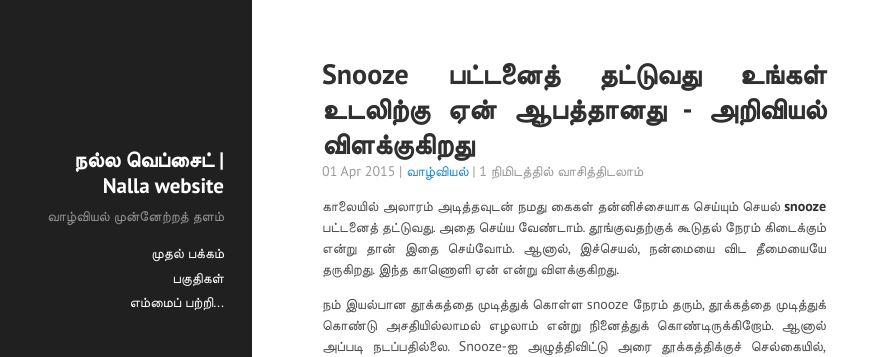
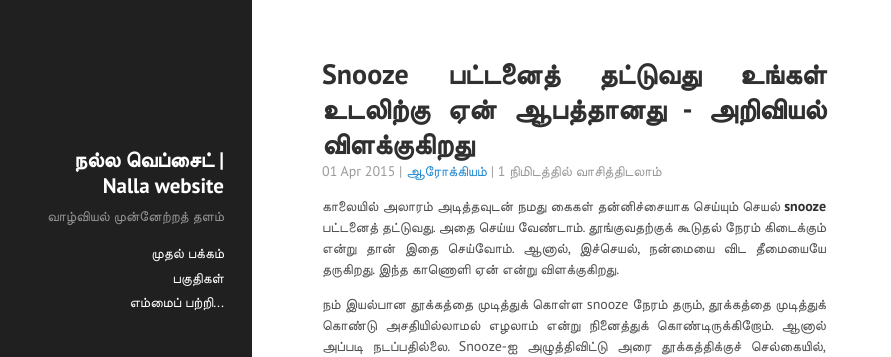
Before and after one commit to jenokarthic/nallawebsite, a Jekyll site: the page built from _posts/2015-4-1-dont-hit-snooze.md, in a window 1280 px wide. Shown: the top 357 px of the page, without its empty margins (0-891 px from the left). Built offline with Jekyll 4.4.1, drawn with Linux system fonts in a browser that asks for light colours; Markdown is read by kramdown in place of the engine named in the settings; comment, search, counter and statistics services are not loaded.

Commit message:
Post changes

```diff
--- a/_data/tags.yml
+++ b/_data/tags.yml
@@ -15,3 +15,6 @@
 
 - slug: பொது
   name: பொது
+
+- slug: ஆரோக்கியம்
+  name: ஆரோக்கியம்
--- a/_posts/2015-4-1-dont-hit-snooze.md
+++ b/_posts/2015-4-1-dont-hit-snooze.md
@@ -1,7 +1,7 @@
 ---
 layout: post
 title: Snooze பட்டனைத் தட்டுவது உங்கள் உடலிற்கு ஏன் ஆபத்தானது - அறிவியல் விளக்குகிறது
-tags: [வாழ்வியல்]
+tags: [ஆரோக்கியம்]
 ---
 காலையில் அலாரம் அடித்தவுடன் நமது கைகள் தன்னிச்சையாக செய்யும் செயல் **snooze** பட்டனைத் தட்டுவது. அதை செய்ய வேண்டாம். தூங்குவதற்குக் கூடுதல் நேரம் கிடைக்கும் என்று தான் இதை செய்வோம்.  ஆனால், இச்செயல், நன்மையை விட தீமையையே தருகிறது. இந்த காணொளி ஏன் என்று விளக்குகிறது.
 
```
Also changed, not shown: _posts/2015-3-3-Life-is-not-marathon-its-maze.md (+1 -1 lines), tag/ஆரோக்கியம்.md (added, +5 -0 lines).
